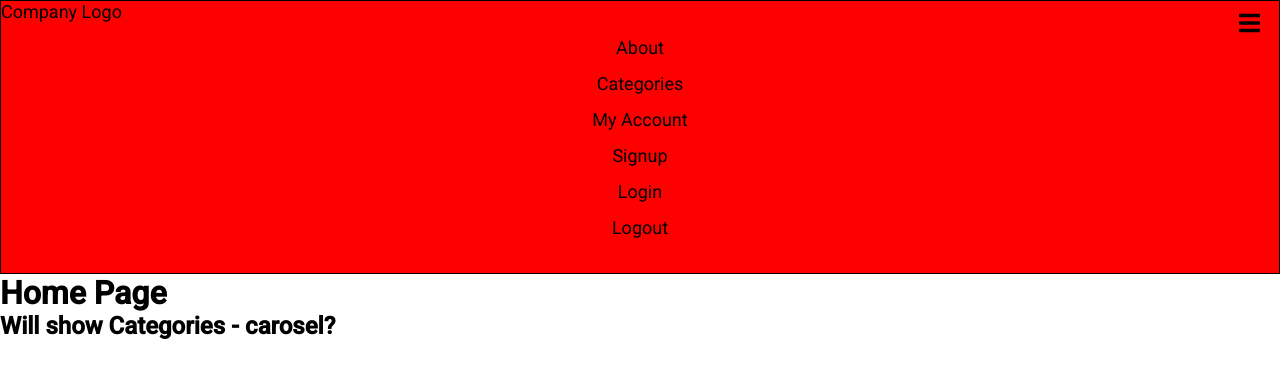
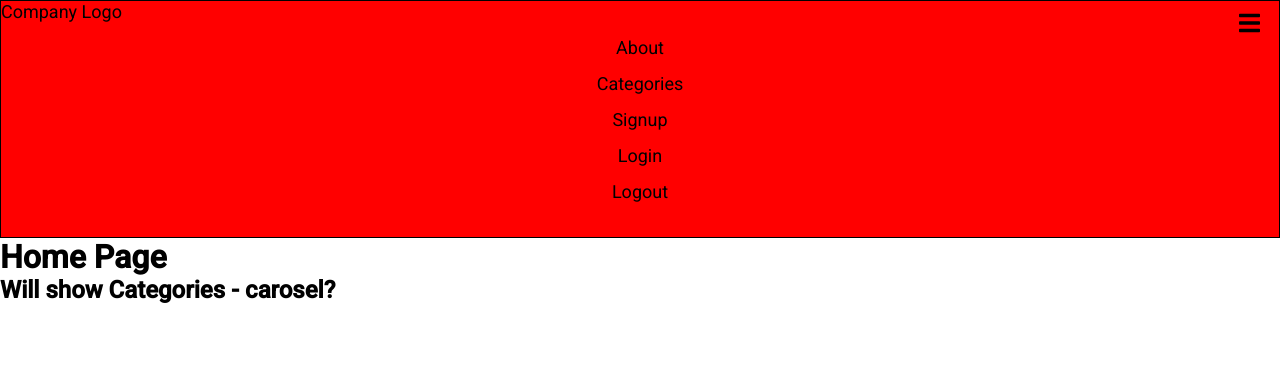
Before and after one commit to webmaster0307/Ecommerce-Frontend-React-Rails, a React (Create React App) app: page / in a window 1280 px wide. Both pictures are taken after a click on the icon 1249 px from the left and 23 px from the top of the page. Shown: the top 378 px of the page. Built offline with nearby package versions, Linux system fonts and the light colour scheme; no server answers.

Commit message:
Work on nav bar drop down functionality

```diff
--- a/src/components/NewNavbar.js
+++ b/src/components/NewNavbar.js
@@ -9,6 +9,7 @@ class NewNavBar extends Component {
 
 
     handleOnClick = (e) => {
+        e.preventDefault();
         let mainNav= document.getElementById('js-menu')
         let NavBarToggle = document.getElementById('js-navbar-toggle')
         mainNav.classList.toggle('active')
@@ -24,14 +25,18 @@ class NewNavBar extends Component {
             <ul class="main-nav" id="js-menu">
                 <li><Link to="/About" class="nav-links">About</Link></li>
                 <li><Link to="/Categories" class="nav-links">Categories</Link></li>
-                <li>
-                <Link to="#!" class="nav-links">My Account</Link>
+                <li><Link to="/Signup" class="nav-links">Signup</Link></li>
+                <li><Link to="/Login" class="nav-links">Login</Link></li>
+                <li><Link to="/Logout" class="nav-links">Logout</Link></li>
+
+                {/* <li>
+                <Link to="#" class="nav-links">My Account</Link>
                     <ul class="nav-dropdown">
                         <li><Link to="/Signup" class="nav-links">Signup</Link></li>
                         <li><Link to="/Login" class="nav-links">Login</Link></li>
                         <li><Link to="/Logout" class="nav-links">Logout</Link></li>
                     </ul>
-                </li>
+                </li> */}
             </ul>
         </nav>
          );
```
Also changed, not shown: src/index.css (line endings or trailing spaces).
